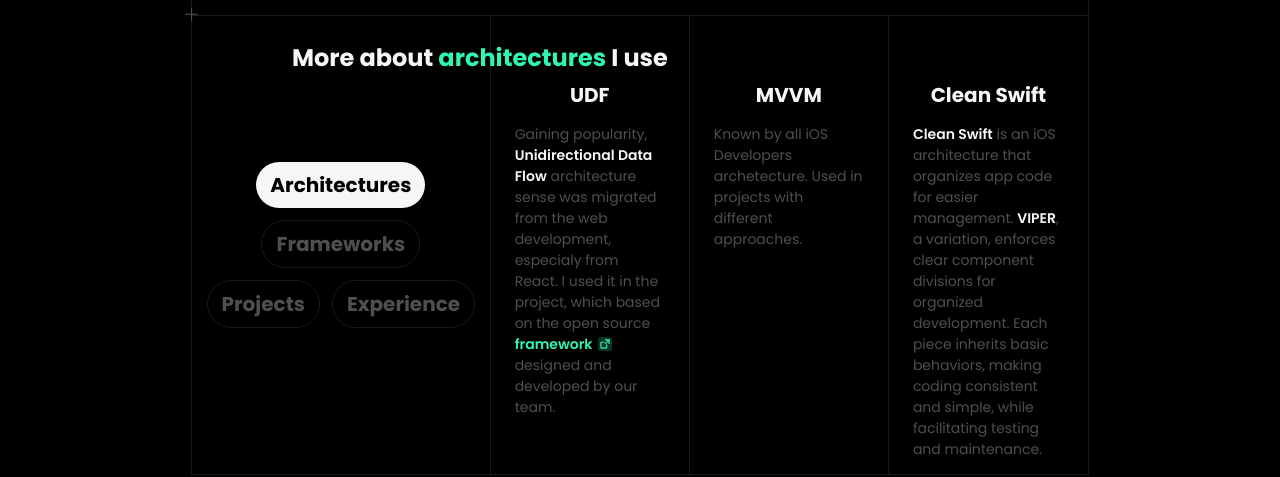
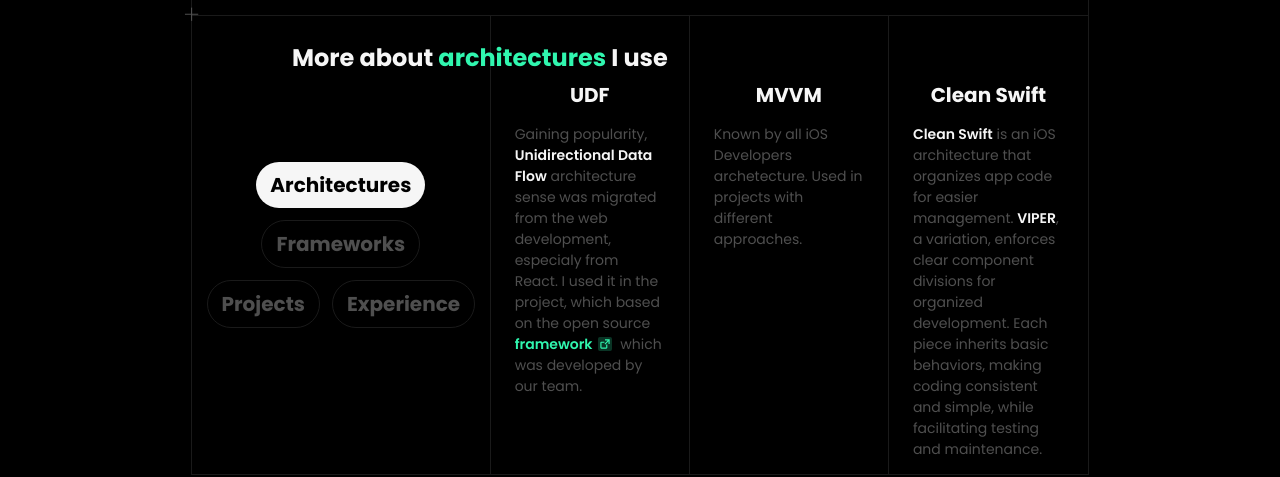
Before and after one commit to pryhazhanau/PortfolioReact, a React (Vite) app: page / in a window 1280 px wide. Shown: the part 2800-3277 px from the top of the page. Built offline with nearby package versions, Linux system fonts and the light colour scheme.

Commit message:
Fix texts

```diff
--- a/src/components/home/expertice-section/architectures-block/ArchitecturesBlock.tsx
+++ b/src/components/home/expertice-section/architectures-block/ArchitecturesBlock.tsx
@@ -23,7 +23,7 @@ function ArchitecturesBlock() {
                 >
                   framework
                 </a>{" "}
-                designed and developed by our team.
+                which was developed by our team.
               </p>
             </div>
           </div>
```
